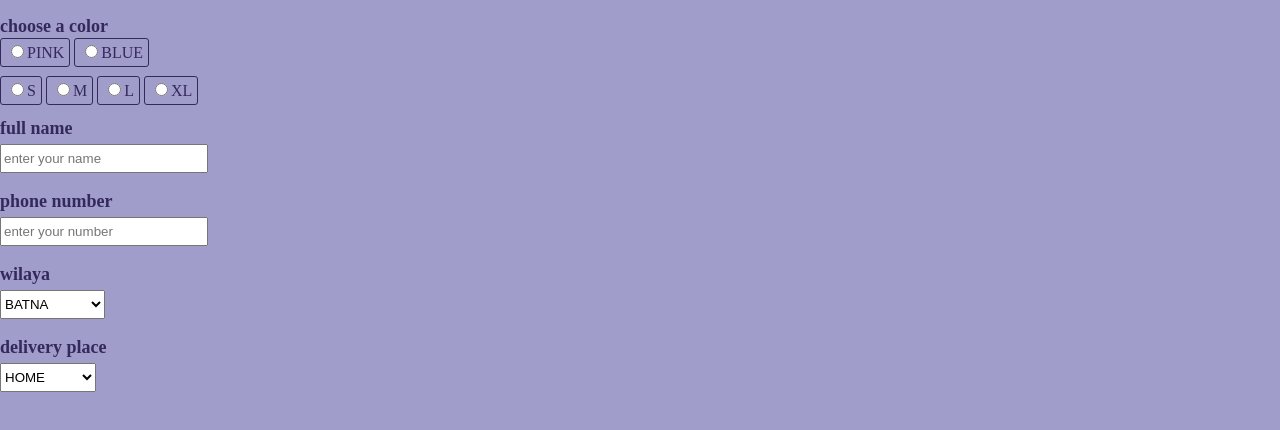
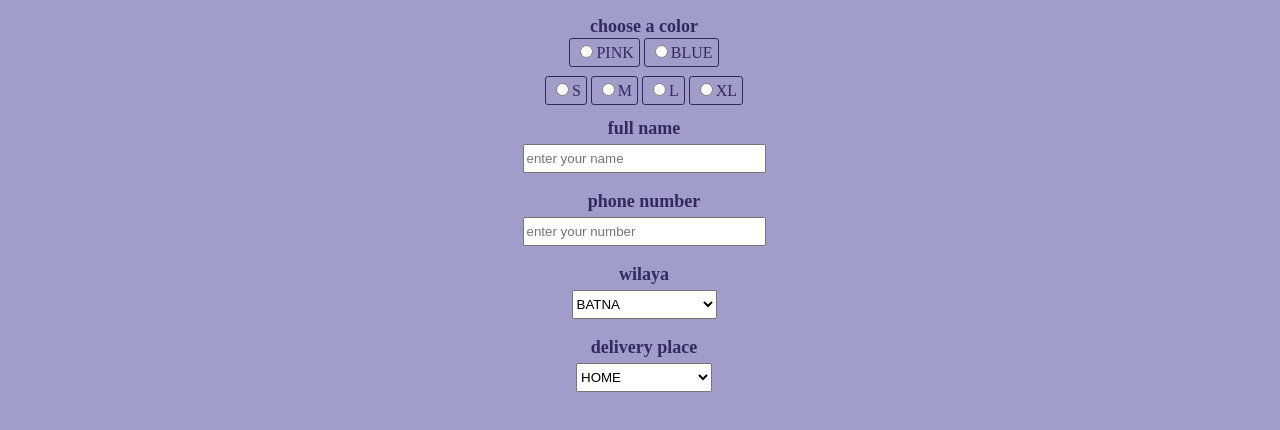
Before and after one commit to salsabileben601-a11y/fashion, a plain HTML site: page order.html in a window 1280 px wide. Shown: the part 64-494 px from the top of the page. Drawn offline with Linux system fonts and the light colour scheme.

Commit message:
Add files via upload

```diff
--- a/style.css
+++ b/style.css
@@ -112,6 +112,8 @@ body {
 
 .container {
     width: 100%;
+    margin: 4px;
+    text-align: center;
 }
 
 .pro-img {
@@ -155,11 +157,11 @@ h3 {
 input {
     padding-bottom: 5px;
     padding-top: 5px;
-    padding-right: 25px;
+    padding-right: 60px;
 }
 
 select {
     padding-bottom: 5px;
     padding-top: 5px;
-    padding-right: 25px;
+    padding-right: 65px;
 }
```
